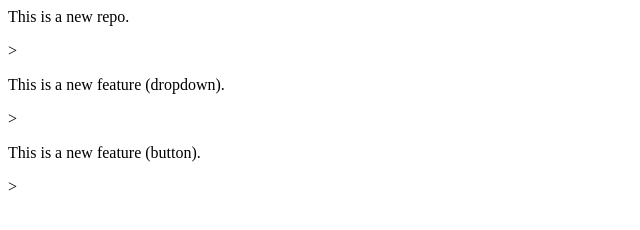
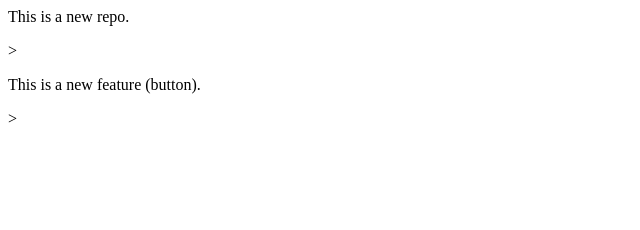
Before and after one commit to Abhimanyu-Gaurav/localrepo, a plain HTML site: page index.html in a window 1280 px wide. Shown: the whole page, without its empty margins (0-640 px from the left). Drawn offline with Linux system fonts and the light colour scheme.

Commit message:
Remove dropdown

```diff
--- a/index.html
+++ b/index.html
@@ -1,3 +1,2 @@
 <p>This is a new repo.</p>>
-<p>This is a new feature (dropdown).</p>>
 <p>This is a new feature (button).</p>>
```
